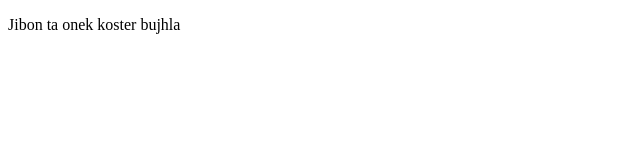
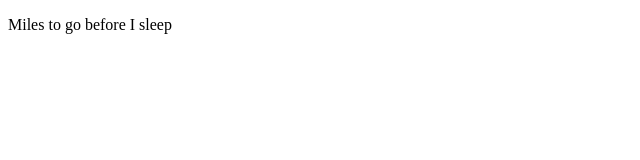
Before and after one commit to 2753Farhan/FirstWebsite, a plain HTML site: page blog.html in a window 1280 px wide. Shown: the full height of the page, 0-640 px from the left. Drawn offline with Linux system fonts and the light colour scheme.

Commit message:
modified

```diff
--- a/blog.html
+++ b/blog.html
@@ -7,6 +7,6 @@
     <title>Writings</title>
 </head>
 <body>
-    <p>Jibon ta onek koster bujhla</p>
+    <p>Miles to go before I sleep</p>
 </body>
 </html>
```
Also changed, not shown: index.html (+1 -1 lines), image/353594297_732251635569257_6539953708354432262_n.jpg (added).
